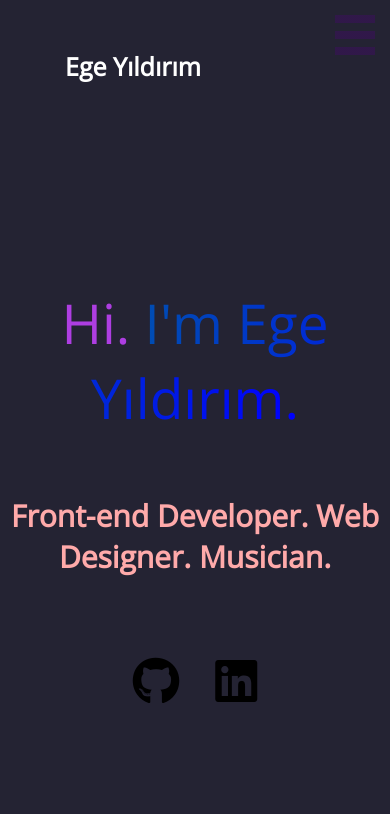
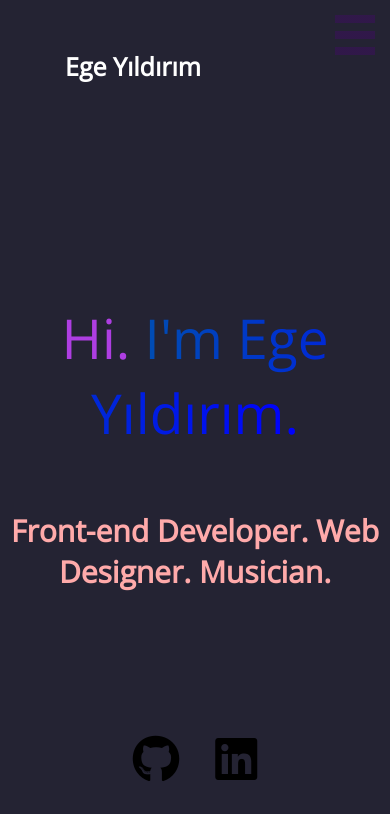
Before and after one commit to egeyil/portfolio-website, a plain HTML site: page index.html in a window 390 px wide. Shown: the top 814 px of the page. Drawn offline with nearby package versions, Linux system fonts and the light colour scheme.

Commit message:
minor layout fix

```diff
--- a/styles.css
+++ b/styles.css
@@ -528,6 +528,9 @@ main {
 }
 
 @media (max-width: 650px) {
+  #header {
+    margin-top: 80px;
+  }
   #bio h2 {
     margin-bottom: 0.5em;
   }
@@ -555,9 +558,6 @@ main {
     font-size: 25px;
     margin: 0;
   }
-  #header {
-    height: 60vh;
-  }
   #bio h2 {
     margin-top: 1em;
     margin-bottom: 1em;
```
